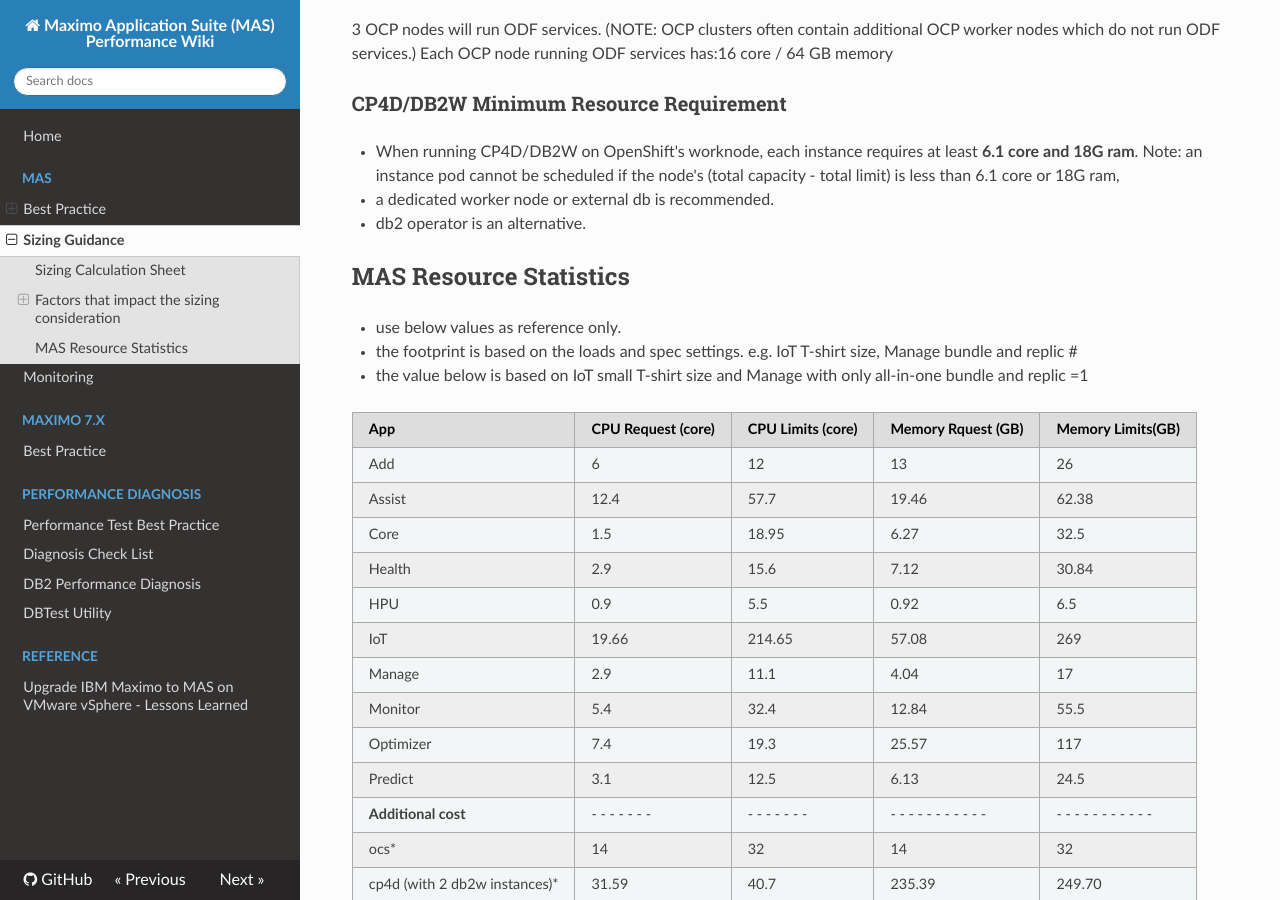
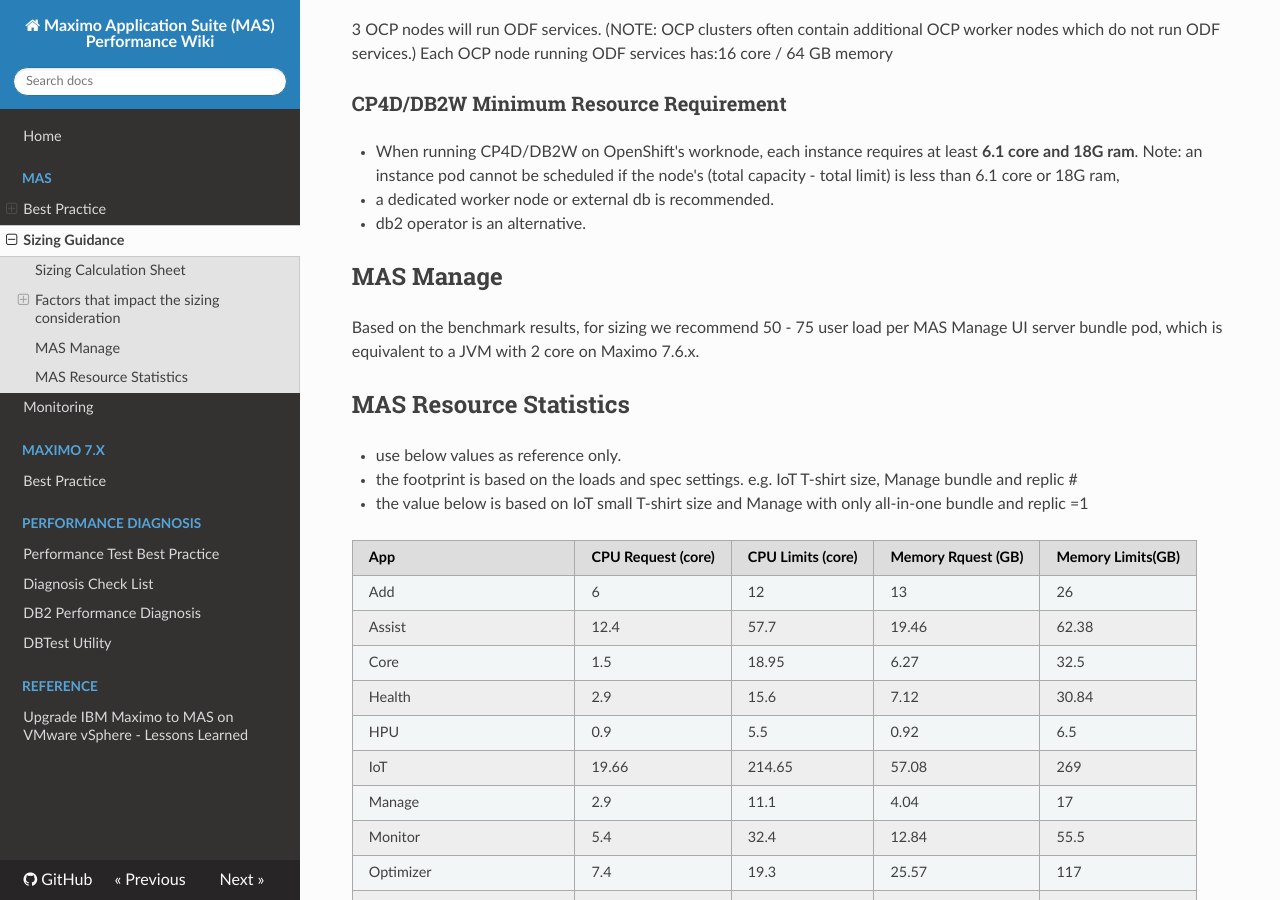
Before and after one commit to ibm-mas/mas-performance, an MkDocs documentation site: the page built from docs/mas/sizing/guidance.md, in a window 1280 px wide and 900 px high, scrolled down 659 px. Built offline with MkDocs 1.6.1, drawn with Linux system fonts in a browser that asks for light colours; nearby versions of some CDN libraries.

Commit message:
[patch] update sizing guidance for MAS Manage

```diff
--- a/docs/mas/sizing/guidance.md
+++ b/docs/mas/sizing/guidance.md
@@ -29,6 +29,9 @@
 * a dedicated worker node or external db is recommended.
 * db2 operator is an alternative.
 
+## MAS Manage
+
+Based on the benchmark results, for sizing we recommend 50 - 75 user load per MAS Manage UI server bundle pod, which is equivalent to a JVM with 2 core on Maximo 7.6.x.
 
 ## MAS Resource Statistics
 
```
